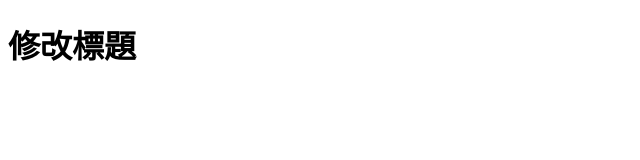
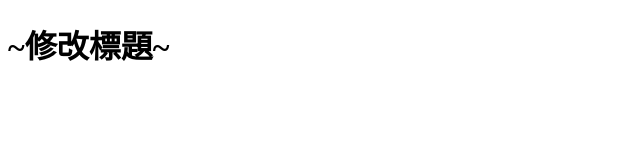
Before and after one commit to yoshiyyc/nodejs-group-ex1, a plain HTML site: page index.html in a window 1280 px wide. Shown: the whole page, without its empty margins (0-640 px from the left). Drawn offline with Linux system fonts and the light colour scheme.

Commit message:
修改H1

```diff
--- a/index.html
+++ b/index.html
@@ -6,6 +6,6 @@
     <title>再次修改 title</title>
   </head>
   <body>
-    <h1>修改標題</h1>
+    <h1>~修改標題~</h1>
   </body>
 </html>
```
